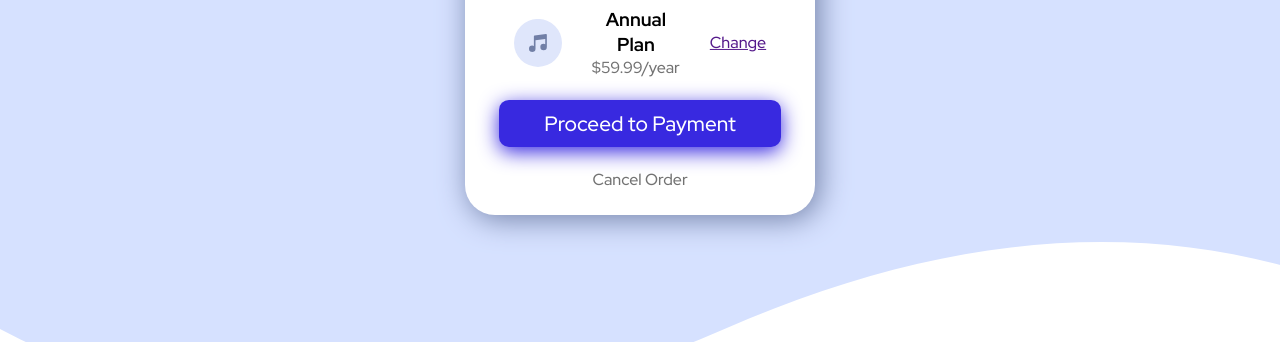
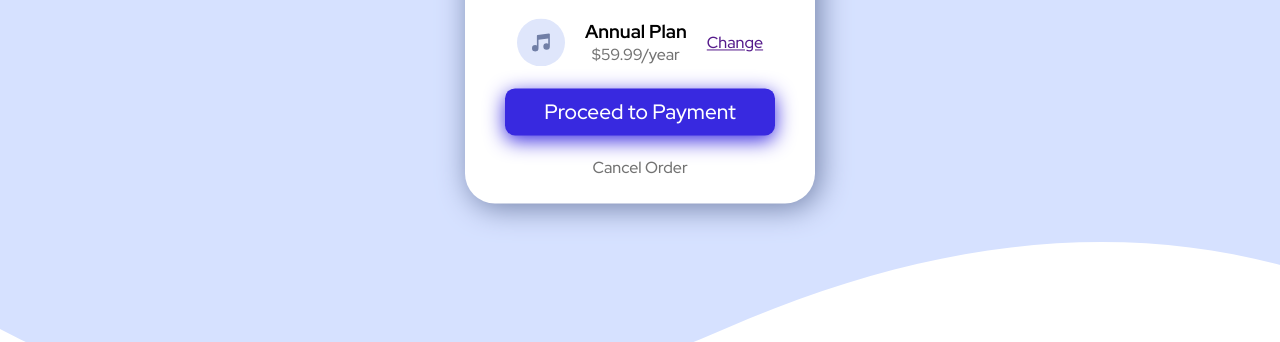
Before and after one commit to kevincalmo/order-summary-github, a plain HTML site: page index.html in a window 1280 px wide. Shown: the part 458-800 px from the top of the page. Drawn offline with Linux system fonts and the light colour scheme.

Commit message:
modification du padding pour une div

```diff
--- a/style.css
+++ b/style.css
@@ -73,7 +73,7 @@ p{
       .change img,
       .change div,
       .change a {
-          padding-inline: 15px;
+          padding-inline: 10px;
       }
 
       button {
```
